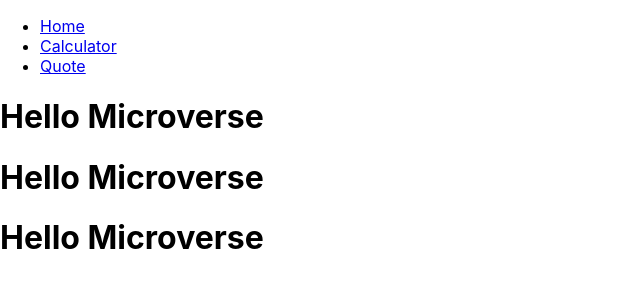
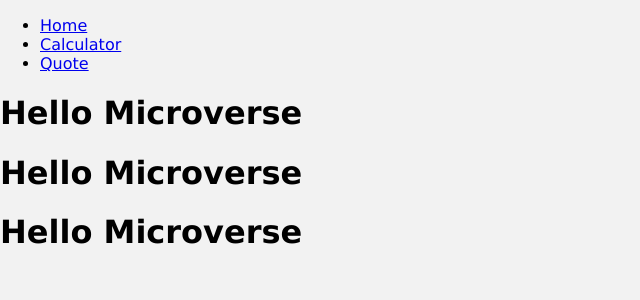
Before and after one commit to isaka-lumato/math-magicians-1, a React (Create React App) app: page / in a window 1280 px wide. Shown: the top 300 px of the page, without its empty margins (0-640 px from the left). Built offline with nearby package versions, Linux system fonts and the light colour scheme.

Commit message:
Remove unnecessary css files

```diff
--- a/src/App.css
+++ b/src/App.css
@@ -1,3 +1,60 @@
-.container {
-  background-color: #fff;
+body {
+  margin: 0;
+  font-family: Verdana, Geneva, Tahoma, sans-serif;
+  -webkit-font-smoothing: antialiased;
+  -moz-osx-font-smoothing: grayscale;
+  background-color: #f2f2f2;
 }
+
+.calc-container {
+  width: 400px;
+  margin: 3rem auto;
+}
+
+.button-wrap {
+  display: grid;
+  grid-template-columns: repeat(4, 1fr);
+  background-color: #eee;
+  align-items: center;
+  justify-content: center;
+}
+
+.button {
+  border: 1px solid #ddd;
+  text-align: center;
+  font-size: 16px;
+  color: #333;
+  padding: 1.5rem;
+  cursor: pointer;
+}
+
+.span_5 {
+  background-color: #888;
+  grid-column: 1 / 5;
+  text-align: right;
+  padding: 1.5rem;
+  color: #f1f1f1;
+}
+
+.span_3 {
+  grid-column: 1 / 3;
+}
+
+.colored {
+  background-color: rgb(245, 131, 1);
+}
+
+::-ms-input-placeholder {
+  /* Microsoft Edge */
+  color: #f1f1f1;
+}
+
+::placeholder {
+  color: #f1f1f1;
+  opacity: 1; /* Firefox */
+}
+
+:-ms-input-placeholder {
+  /* Internet Explorer 10-11 */
+  color: #f1f1f1;
+}
--- a/src/components/calculator.css
+++ /dev/null
@@ -1,52 +0,0 @@
-.calc-container {
-  width: 400px;
-  margin: 3rem auto;
-}
-
-.button-wrap {
-  display: grid;
-  grid-template-columns: repeat(4, 1fr);
-  background-color: #eee;
-  align-items: center;
-  justify-content: center;
-}
-
-.button {
-  border: 1px solid #ddd;
-  text-align: center;
-  font-size: 16px;
-  color: #333;
-  padding: 1.5rem;
-  cursor: pointer;
-}
-
-.span_5 {
-  background-color: #888;
-  grid-column: 1 / 5;
-  text-align: right;
-  padding: 1.5rem;
-  color: #f1f1f1;
-}
-
-.span_3 {
-  grid-column: 1 / 3;
-}
-
-.colored {
-  background-color: rgb(245, 131, 1);
-}
-
-::-ms-input-placeholder {
-  /* Microsoft Edge */
-  color: #f1f1f1;
-}
-
-::placeholder {
-  color: #f1f1f1;
-  opacity: 1; /* Firefox */
-}
-
-:-ms-input-placeholder {
-  /* Internet Explorer 10-11 */
-  color: #f1f1f1;
-}
--- a/src/components/calculator.js
+++ b/src/components/calculator.js
@@ -1,5 +1,4 @@
 import React, { useEffect, useState } from 'react';
-import './calculator.css';
 import calculate from '../logic/calculate';
 
 const Calculator = () => {
--- a/src/index.css
+++ /dev/null
@@ -1,27 +0,0 @@
-body {
-  margin: 0;
-  font-family:
-    -apple-system,
-    BlinkMacSystemFont,
-    'Segoe UI',
-    'Roboto',
-    'Oxygen',
-    'Ubuntu',
-    'Cantarell',
-    'Fira Sans',
-    'Droid Sans',
-    'Helvetica Neue',
-    sans-serif;
-  -webkit-font-smoothing: antialiased;
-  -moz-osx-font-smoothing: grayscale;
-}
-
-code {
-  font-family:
-    source-code-pro,
-    Menlo,
-    Monaco,
-    Consolas,
-    'Courier New',
-    monospace;
-}
--- a/src/index.js
+++ b/src/index.js
@@ -1,7 +1,6 @@
 import React from 'react';
 import ReactDOM from 'react-dom';
 import { BrowserRouter as Router } from 'react-router-dom';
-import './index.css';
 import App from './App';
 
 ReactDOM.render(
```
